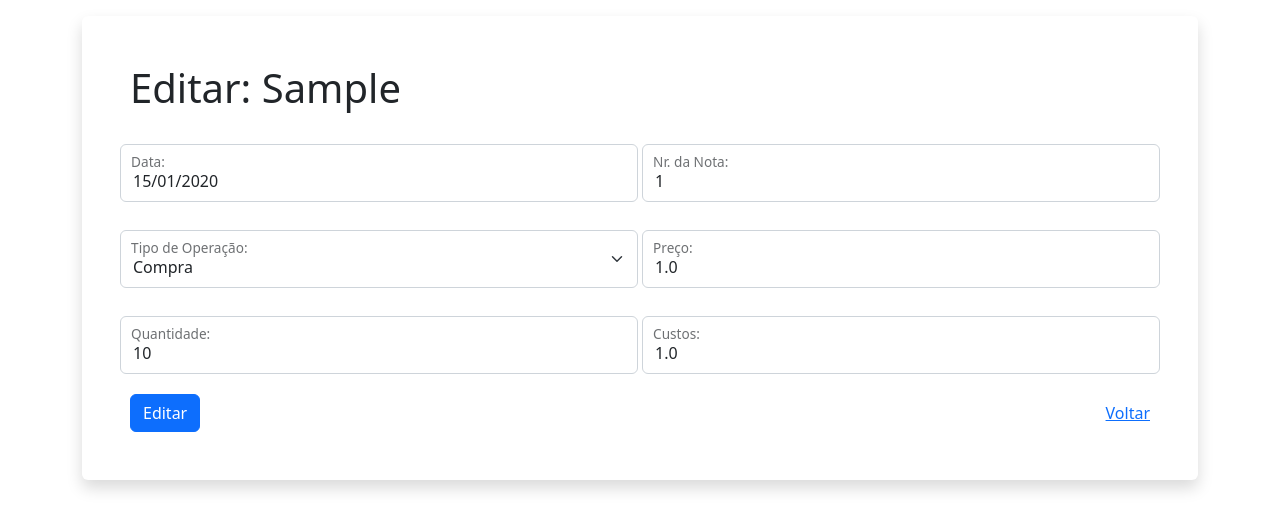
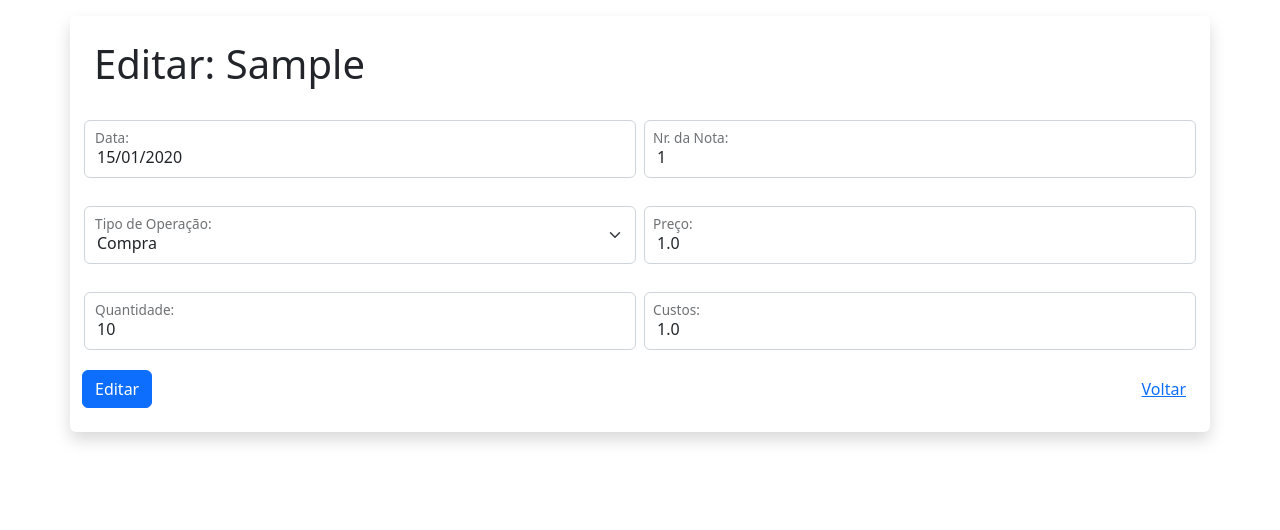
Before and after one commit to pedronora/minha-carteira, a Django app: page /fii/operacao/editar/1/ in a window 1280 px wide. Shown: the part 56-586 px from the top of the page. Run offline with Django 4.2, Linux system fonts and the light colour scheme; a user stored in the database is signed in; tables that the repository leaves empty hold one stand-in row (values such as "Sample post").

Commit message:
template adjustments

```diff
--- a/acao/templates/acao/admin/adicionar.html
+++ b/acao/templates/acao/admin/adicionar.html
@@ -14,7 +14,7 @@
     </div>
     {% endfor %}
     <div class="row align-items-center">
-        <div class="col">
+        <div class="col p-0">
             <input class="btn btn-primary" type="submit" value='Adicionar'>
         </div>
         <div class="col text-end">
--- a/acao/templates/acao/admin/deletar.html
+++ b/acao/templates/acao/admin/deletar.html
@@ -9,8 +9,8 @@
     <div class="row">
         <p>Tem certeza que desejas apagar?</p>
     </div>
-    <div class="row w-50 mb-3">
-        <img src="{{ acao.image_url }}" alt="{{ acao }}">
+    <div class="row mb-3">
+        <img class="img-thumbnail w-25" src="{{ acao.image_url }}" alt="{{ acao }}">
     </div>
     <div class="row">
         <p><strong>Código:</strong> {{ acao.codigo }}</p>
--- a/acao/templates/acao/admin/editar.html
+++ b/acao/templates/acao/admin/editar.html
@@ -14,7 +14,7 @@
     </div>
     {% endfor %}
     <div class="row align-items-center">
-        <div class="col">
+        <div class="col p-0">
             <input class="btn btn-primary" type="submit" value='Editar'>
         </div>
         <div class="col text-end">
--- a/acao/templates/acao/admin/listar.html
+++ b/acao/templates/acao/admin/listar.html
@@ -1,6 +1,7 @@
 {% extends "base.html" %}
 
 {% block content%}
+
 <h1>AÇÕES CADASTRADAS</h1>
 <p><a href="{% url 'acao:adicionar_acao' %}">Adicionar nova</a></p>
 <div class="table-responsive">
@@ -16,7 +17,8 @@
         <tbody>
             {% for acao in acao_list %}
             <tr class="align-middle">
-                <td><img class="img-thumbnail" src="{{ acao.image_url }}" alt="Logo: {{ acao.codigo }}" alt="Logo: {{ acao.codigo }}" width="45px"></td>
+                <td><img class="img-thumbnail" src="{{ acao.image_url }}" alt="Logo: {{ acao.codigo }}"
+                        alt="Logo: {{ acao.codigo }}" width="45px"></td>
                 <td>{{ acao.codigo }}</td>
                 <td>{{ acao.nome }}</td>
                 <td>
@@ -28,5 +30,5 @@
             {% endfor %}
         </tbody>
     </table>
+    {% endblock %}
 </div>
-{% endblock %}
--- a/acao/templates/acao/operacao/deletar.html
+++ b/acao/templates/acao/operacao/deletar.html
@@ -3,8 +3,6 @@
 {% block content %}
 
 <h1>Apagar: {{ operacao.acao }}</h1>
-
-
 <form method="post">
     {% csrf_token %}
 
@@ -47,12 +45,10 @@
         <div class="col-6 text-nowrap">
             <input class="btn btn-danger" type="submit" value="Apagar">
         </div>
-        <div class="col-6 text-nowrap text-end">
+        <div class="col-6 text-end">
             <a href="{% url 'acao:detalhes_operacoes_acao' pk=operacao.acao.id %}">Voltar</a>
         </div>
     </div>
-
-
 </form>
 
 
--- a/acao/templates/acao/operacao/listar.html
+++ b/acao/templates/acao/operacao/listar.html
@@ -43,7 +43,8 @@
                             href="{% url 'acao:adicionar_operacao' pk=item.acao.pk %}">Operar</a>
                         <a class="btn btn-outline-primary"
                             href="{% url 'acao:detalhes_operacoes_acao' pk=item.acao.pk %}">Detalhes</a>
-                        <a class="btn btn-outline-danger" href="{% url 'acao:deletar_acao_user' pk=item.pk %}">Apagar</a>
+                        <a class="btn btn-outline-danger"
+                            href="{% url 'acao:deletar_acao_user' pk=item.pk %}">Apagar</a>
                     </td>
                 </tr>
 
@@ -68,4 +69,5 @@
     <p>Selecione uma na lista e após clique no botão "Adicionar" para começar!</p>
 </div>
 {% endif %}
+
 {% endblock %}
--- a/fii/templates/fii/operacao/editar.html
+++ b/fii/templates/fii/operacao/editar.html
@@ -1,19 +1,18 @@
 {% extends "base.html" %}
 
 {% block content%}
-
 <h1 class="mb-4">Editar: {{ operacao.fii }}</h1>
 <form method="POST">
     <form method="POST">
         {% csrf_token %}
 
         <div class="row">
-            <div class="form-floating col-6 mb-3 mt-2 ml-auto gx-1">
+            <div class="form-floating col-6 mb-3 mt-2 pe-1 gx-1">
                 {{ form.data }}
                 {{ form.data.label_tag}}
                 <div class="text-danger mt-1">{{ form.data.errors}}</div>
             </div>
-            <div class="form-floating form-floating col-6 mb-3 mt-2 ml-auto gx-1">
+            <div class="form-floating col-6 mb-3 mt-2 ps-1 gx-1">
                 {{ form.nr_nota }}
                 {{ form.nr_nota.label_tag}}
                 <div class="text-danger mt-1">{{ form.nr_nota.errors}}</div>
@@ -21,12 +20,12 @@
         </div>
 
         <div class="row">
-            <div class="form-floating col-6 mb-3 mt-2 ml-auto gx-1">
+            <div class="form-floating col-6 mb-3 mt-2 pe-1 gx-1">
                 {{ form.tipo }}
                 {{ form.tipo.label_tag}}
                 <div class="text-danger mt-1">{{ form.tipo.errors}}</div>
             </div>
-            <div class="form-floating form-floating col-6 mb-3 mt-2 ml-auto gx-1">
+            <div class="form-floating col-6 mb-3 mt-2 ps-1 gx-1">
                 {{ form.preco }}
                 {{ form.preco.label_tag}}
                 <div class="text-danger mt-1">{{ form.preco.errors}}</div>
@@ -34,19 +33,19 @@
         </div>
 
         <div class="row">
-            <div class="form-floating col-6 mb-3 mt-2 ml-auto gx-1">
+            <div class="form-floating col-6 mb-3 mt-2 pe-1 gx-1">
                 {{ form.quantidade }}
                 {{ form.quantidade.label_tag}}
                 <div class="text-danger mt-1">{{ form.quantidade.errors}}</div>
             </div>
-            <div class="form-floating col-6 mb-3 mt-2 ml-auto gx-1">
+            <div class="form-floating col-6 mb-3 mt-2 ps-1 gx-1">
                 {{ form.custos }}
                 {{ form.custos.label_tag}}
                 <div class="text-danger mt-1">{{ form.custos.errors}}</div>
             </div>
         </div>
         <div class="row align-items-center">
-            <div class="col-6">
+            <div class="col-6 p-0">
                 <input class="btn btn-primary" type="submit" value='Editar'>
             </div>
             <div class="col-6 text-end">
@@ -55,4 +54,5 @@
         </div>
     </form>
 
+
     {% endblock %}
--- a/home/templates/home/index.html
+++ b/home/templates/home/index.html
@@ -9,13 +9,13 @@
     </div>
 
     <div class="col">
-        <p class="fs-2">Você investe em <strong>{{ acao_count }}</strong> empresas e <strong>{{ fii_count }}</strong> FIIs</p>
+        <p class="fs-2">Você investe em <strong>{{ acao_count }}</strong> empresas e <strong>{{ fii_count }}</strong>
+            FIIs</p>
         <p class="fs-2">Já foram cadastradas <strong>{{ op_count }}</strong> operações</p>
         <p class="fs-2">Você já investiu: R$ <strong>{{ soma_total | floatformat:2}}</strong></p>
-
     </div>
 </div>
-<div class="row mt-3">
+<div class="row p-3">
     <div class="col-4"></div>
     <div class="col">
         <a class="btn btn-primary btn-lg" href="{% url 'acao:listar_minhas_acoes' %}">AÇÕES</a>
--- a/templates/base.html
+++ b/templates/base.html
@@ -27,7 +27,8 @@
             </li>
             {% if user.is_superuser %}
             <li class="nav-item dropdown">
-                <a class="nav-link dropdown-toggle" href="#" id="navbarScrollingDropdown" role="button" data-bs-toggle="dropdown" aria-expanded="false">
+              <a class="nav-link dropdown-toggle" href="#" id="navbarScrollingDropdown" role="button"
+                data-bs-toggle="dropdown" aria-expanded="false">
                 Admin
               </a>
               <ul class="dropdown-menu" aria-labelledby="navbarScrollingDropdown">
@@ -47,7 +48,8 @@
           <div class="justify-content-end">
             {% if user.is_authenticated %}
             <div class="dropdown">
-              <a class="link-secondary dropdown-toggle" href="#" role="button" data-bs-toggle="dropdown" aria-expanded="false">Usuário: {{ user.first_name | capfirst }}</a>
+              <a class="link-secondary dropdown-toggle" href="#" role="button" data-bs-toggle="dropdown"
+                aria-expanded="false">Usuário: {{ user.first_name | capfirst }}</a>
 
               <ul class="dropdown-menu">
                 <li><a href="{% url 'usuarios:alterar_senha' %}" class="dropdown-item">Alterar Senha</a></li>
@@ -66,19 +68,21 @@
       </div>
     </nav>
   </header>
-  <main class="container mx-auto">
-    <div class="shadow p-5 mt-3 bg-body rounded">
+  <main class="container my-3 p-4 rounded shadow">
+
 
     {% block content %}
     {% endblock %}
 
     {% for message in messages %}
+
     <div class="alert {{ message.tags }} alert-dismissible fade show mt-4" role="alert">
       {{ message }}
       <button type="button" class="btn-close" data-bs-dismiss="alert" aria-label="Close"></button>
-      </div>
+
       {% endfor%}
     </div>
+
   </main>
 
   <footer>
@@ -87,7 +91,9 @@
 
 </body>
 <!-- JavaScript Bundle with Popper -->
-<script src="https://cdn.jsdelivr.net/npm/@popperjs/core@2.11.5/dist/umd/popper.min.js" integrity="sha384-Xe+8cL9oJa6tN/veChSP7q+mnSPaj5Bcu9mPX5F5xIGE0DVittaqT5lorf0EI7Vk" crossorigin="anonymous"></script>
-<script src="https://cdn.jsdelivr.net/npm/bootstrap@5.2.0-beta1/dist/js/bootstrap.min.js" integrity="sha384-kjU+l4N0Yf4ZOJErLsIcvOU2qSb74wXpOhqTvwVx3OElZRweTnQ6d31fXEoRD1Jy" crossorigin="anonymous"></script>
+<script src="https://cdn.jsdelivr.net/npm/@popperjs/core@2.11.5/dist/umd/popper.min.js"
+  integrity="sha384-Xe+8cL9oJa6tN/veChSP7q+mnSPaj5Bcu9mPX5F5xIGE0DVittaqT5lorf0EI7Vk" crossorigin="anonymous"></script>
+<script src="https://cdn.jsdelivr.net/npm/bootstrap@5.2.0-beta1/dist/js/bootstrap.min.js"
+  integrity="sha384-kjU+l4N0Yf4ZOJErLsIcvOU2qSb74wXpOhqTvwVx3OElZRweTnQ6d31fXEoRD1Jy" crossorigin="anonymous"></script>
 
 </html>
--- a/usuarios/templates/auth/login.html
+++ b/usuarios/templates/auth/login.html
@@ -3,6 +3,7 @@
 {% block content%}
 
 
+<div class="container w-50 p-3 my-3 shadow rounded">
     <h1 class="mb-4">Entrar</h1>
     <form action="" method="post">
         {% csrf_token %}
@@ -23,5 +24,6 @@
         <p>Ainda não tem uma conta? Cadastre-se <a href="{% url 'usuarios:registrar' %}">aqui</a>!<br />
         Esqueceu sua senha? Recupere <a href="{% url 'usuarios:password_reset' %}">aqui</a>!</p>
     </div>
+</div>
 
 {% endblock %}
```
Also changed, not shown: acao/templates/acao/admin/detalhes.html (+5 -4 lines), acao/templates/acao/operacao/adicionar_operacao.html (+7 -8 lines), acao/templates/acao/operacao/detalhes_operacoes_acao.html (+8 -5 lines), acao/templates/acao/operacao/editar.html (+7 -7 lines), fii/templates/fii/operacao/adicionar_operacao.html (+7 -7 lines), fii/templates/fii/operacao/deletar.html (+3 -5 lines), fii/templates/fii/operacao/detalhes_operacoes_fii.html (+8 -5 lines), minhacarteira/settings.py (+4 -4 lines). Lines whose indentation alone changed are shown as unchanged.
